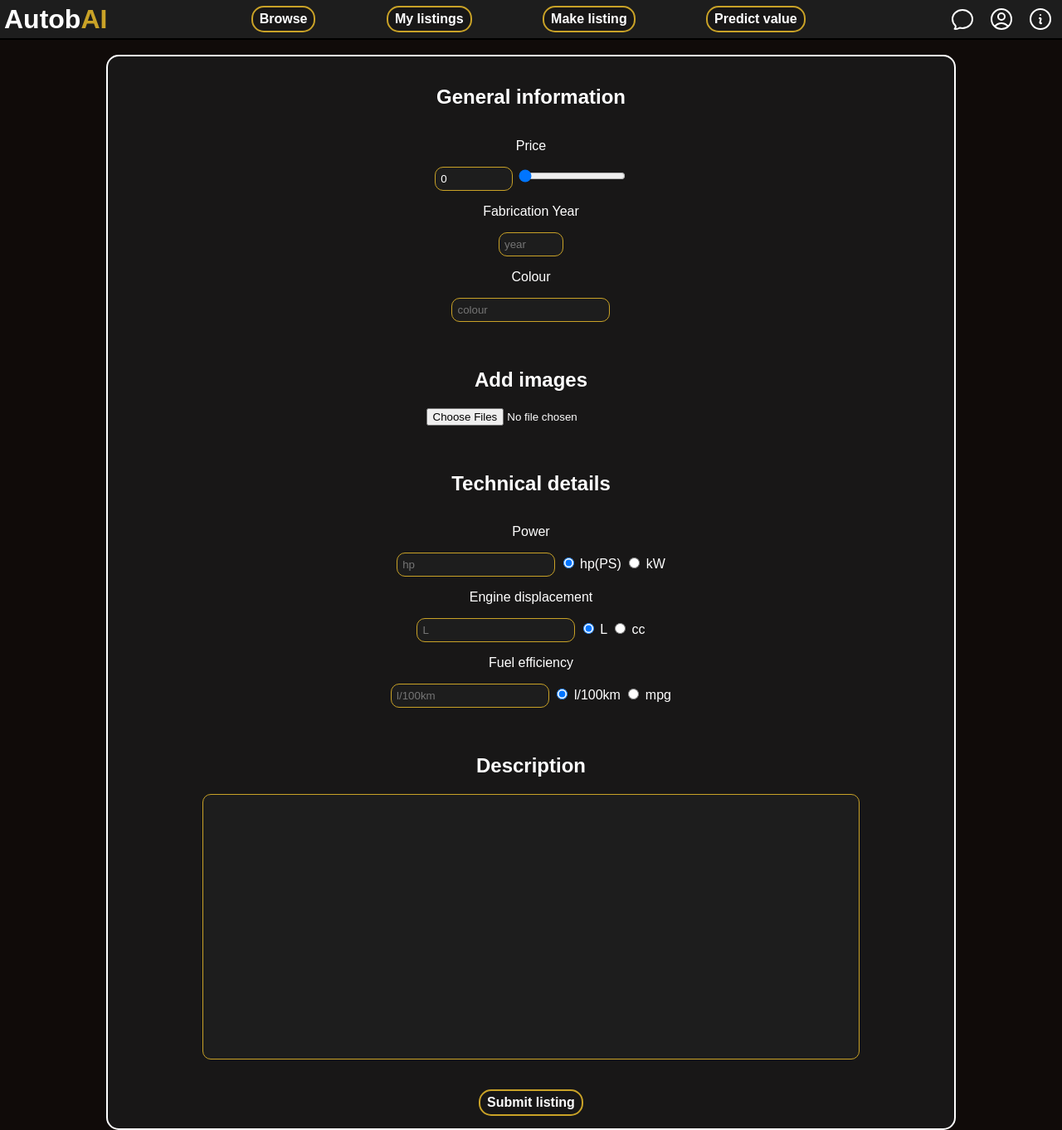
After one commit to dragos-vs07/AutobAI, a Flask app: page /mklistp in a window 1280 px wide. The commit adds this page. Shown: the whole page at 83% size. Run offline with Flask 3, Linux system fonts and the light colour scheme; the visitor is signed in with stand-in values (Sample User, id 1); parts of the project's set-up code (start-up, migrations or seed data) failed here and were passed over.

Commit message:
added logout option on account page and started working on make listing

```diff
--- a/app.py
+++ b/app.py
@@ -21,6 +21,8 @@ def load_general_page():
 
 @app.route("/mklistp")
 def load_make_listing_page():
+    if not session.get("user_id"):
+          return redirect(url_for("load_home"))
     return render_template("make_listing_page.html")
 
 @app.route("/predictp")
@@ -37,7 +39,13 @@ def load_login_page():
 
 @app.route("/accountp")
 def load_account_page():
-    return render_template("account_page.html")
+
+    if not session.get("user_id"):
+      return redirect(url_for("load_home"))
+
+    user = User.query.filter_by(id = session.get("user_id")).first()
+
+    return render_template("account_page.html", user = user)
 
 @app.route("/infop")
 def load_information_page():
@@ -116,7 +124,10 @@ def login_user():
            flash("Login data incorrect")
            return(redirect(url_for("load_login_page")))
 
-
+@app.route("/logout")
+def logout_user():
+      session.clear()
+      return redirect(url_for("load_general_page"))
 
 
 if __name__ == "__main__":
--- a/static/CSS/main_template.css
+++ b/static/CSS/main_template.css
@@ -1,4 +1,7 @@
-
+html , body{
+    height: 100%;
+    margin: 0;
+}
 *{
     box-sizing: border-box;
 }
--- /dev/null
+++ b/static/CSS/make_listing_page.css
@@ -0,0 +1,43 @@
+body{
+    display: flex;
+    flex-direction: column;
+}
+.content{
+    display: flex;
+    flex: 1;
+    align-items: center;
+    justify-content: center;
+}
+.cell{
+    display: flex;
+    flex-direction: column;
+    align-items: center;
+    justify-content: center;
+}
+#description_area{
+    width: 80%;
+}
+.input_box{
+    border-radius: 10px;
+    background-color:rgb(29, 29, 29);
+    border: 1px solid #c9a227;
+    color: white;
+    padding-left: 6px;
+    padding: 6px;
+}
+.listing_form{
+    width: 80%;
+    color: white;
+    display: flex;
+    flex-direction: column;
+    justify-content: center;
+    align-items: center;
+    padding: 15px;
+    border: 2px solid white;
+    border-radius: 15px;
+    background-color: rgb(24, 23, 23);
+}
+#descp_box{
+    width: 100%;
+    height: 20rem;
+}
--- /dev/null
+++ b/static/JavaScript/make_listing_page.js
@@ -0,0 +1,50 @@
+
+pb = document.getElementById("PriceRange");
+pn = document.getElementById("PriceNumber");
+
+pb.addEventListener('input' , () => {
+    pn.value = pb.value;
+})
+
+pn.addEventListener('input' , () => {
+    pb.value = pn.value;
+})
+
+ed = document.getElementById("ed");
+
+unitL = document.getElementById("unitL");
+unitCC = document.getElementById("unitCC");
+
+unitL.addEventListener('change' , () => {
+    ed.placeholder = "L";
+})
+
+unitCC.addEventListener('change' , () => {
+    ed.placeholder = "cc";
+})
+
+fe = document.getElementById("fe");
+
+unitLkm = document.getElementById("unitLkm");
+unitmpg = document.getElementById("unitmpg");
+
+unitLkm.addEventListener('change' , () => {
+    fe.placeholder = "l/100km";
+})
+
+unitmpg.addEventListener('change' , () => {
+    fe.placeholder = "mpg";
+})
+
+ep = document.getElementById("ep");
+
+unithp = document.getElementById("unithp");
+unitkW = document.getElementById("unitkW");
+
+unithp.addEventListener('change' , () => {
+    ep.placeholder = "hp(PS)";
+})
+
+unitkW.addEventListener('change' , () => {
+    ep.placeholder = "kW";
+})
--- /dev/null
+++ b/templates/make_listing_page.html
@@ -0,0 +1,109 @@
+{% extends "main_template.html" %}
+
+{% block head %}
+
+    <link rel = "stylesheet" href = "{{ url_for( 'static' , filename = 'CSS/make_listing_page.css') }}" >
+
+{% endblock %}
+
+{% block content %}
+
+<br>
+
+    <div class ="content">
+
+        <form class = "listing_form" enctype="multipart/form-data">
+
+                <div id ="general_area" class ="cell">
+
+                    <h2>General information</h2>
+
+                        <p>Price</p>
+                        <div>
+                            <input type="number" min="0" max="500000" value = "0" id = "PriceNumber" class ="input_box">
+                            <input type="range" min="0" max="500000" value = "0" id = "PriceRange">
+                        </div>
+
+                        <p>Fabrication Year</p>
+                        <input type="number" min="1800" max ="2026" placeholder = "year" class ="input_box">
+
+                        <p>Colour</p>
+                        <input type="text" placeholder = "colour" class="input_box">
+                </div>
+
+                <br>
+                <br>
+
+                <div id ="img_area" class ="cell">
+
+                        <h2>Add images</h2>
+                         <input type="file" name="carImages" accept="image/*" multiple>
+                </div>
+
+                <br>
+                <br>
+
+                <div id = "technicals_area" class ="cell">
+
+                    <h2>Technical details</h2>
+
+                    <p>Power</p>
+
+                    <div>
+
+                        <input type="number" min="0"  placeholder = "hp" class ="input_box" id = "ep">
+                        <input type="radio" id="unithp" name="enginePowerUnit" checked>
+                        <label for="unithp">hp(PS)</label>
+
+                        <input type="radio" id="unitkW" name="enginePowerUnit" >
+                        <label for="unitkW">kW</label>
+
+                    </div>
+
+                    <p>Engine displacement</p>
+
+                    <div>
+                        <input type="number" min="0" placeholder = "L"  class ="input_box" id = "ed">
+
+                        <input type="radio" id="unitL" name="engineDisplacementUnit" checked>
+                        <label for="unitL">L</label>
+
+                        <input type="radio" id="unitCC" name="engineDisplacementUnit" >
+                        <label for="unitCC">cc</label>
+
+                    </div>
+
+                    <p>Fuel efficiency</p>
+
+                    <div>
+
+                        <input type="number" min="0" placeholder = "l/100km"   class ="input_box" id="fe">
+
+                        <input type="radio" id="unitLkm" name="fuelEfficiencyUnit"  checked>
+                        <label for="unitLkm">l/100km</label>
+
+                        <input type="radio" id="unitmpg" name="fuelEfficiencyUnit">
+                        <label for="unitmpg">mpg</label>
+                    </div>
+
+                </div>
+
+                <br>
+                <br>
+
+                <div id = "description_area" class ="cell">
+                        <h2>Description</h2>
+                        <input type = "text" class ="input_box" id = "descp_box">
+                </div>
+
+                <br>
+                <br>
+
+                <button type="submit" class ="btn">Submit listing</button>
+        </form>
+
+    </div>
+
+    <script src = "{{ url_for( 'static' , filename = 'JavaScript/make_listing_page.js')}}" ></script>
+
+{% endblock %}
```
Also changed, not shown: static/CSS/account_page.css (added, +26 -0 lines), templates/account_page.html (added, +33 -0 lines).
